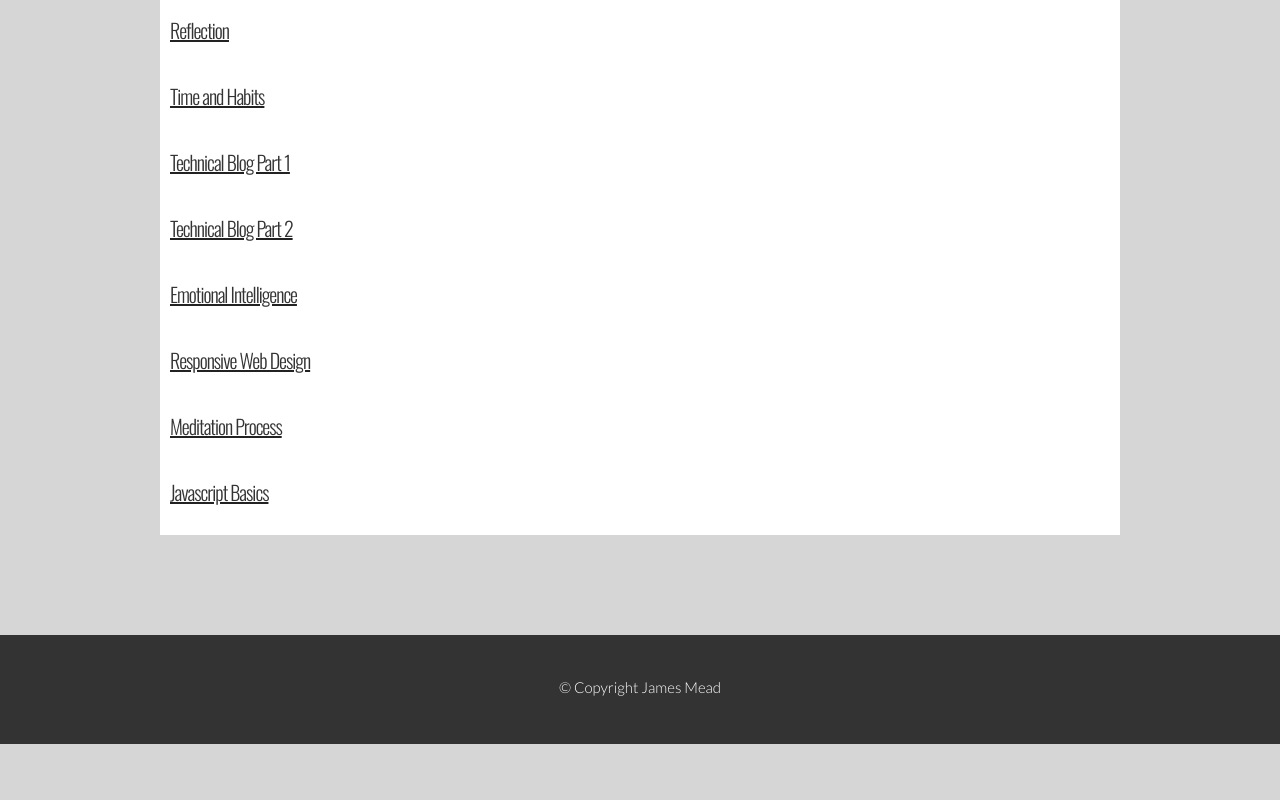
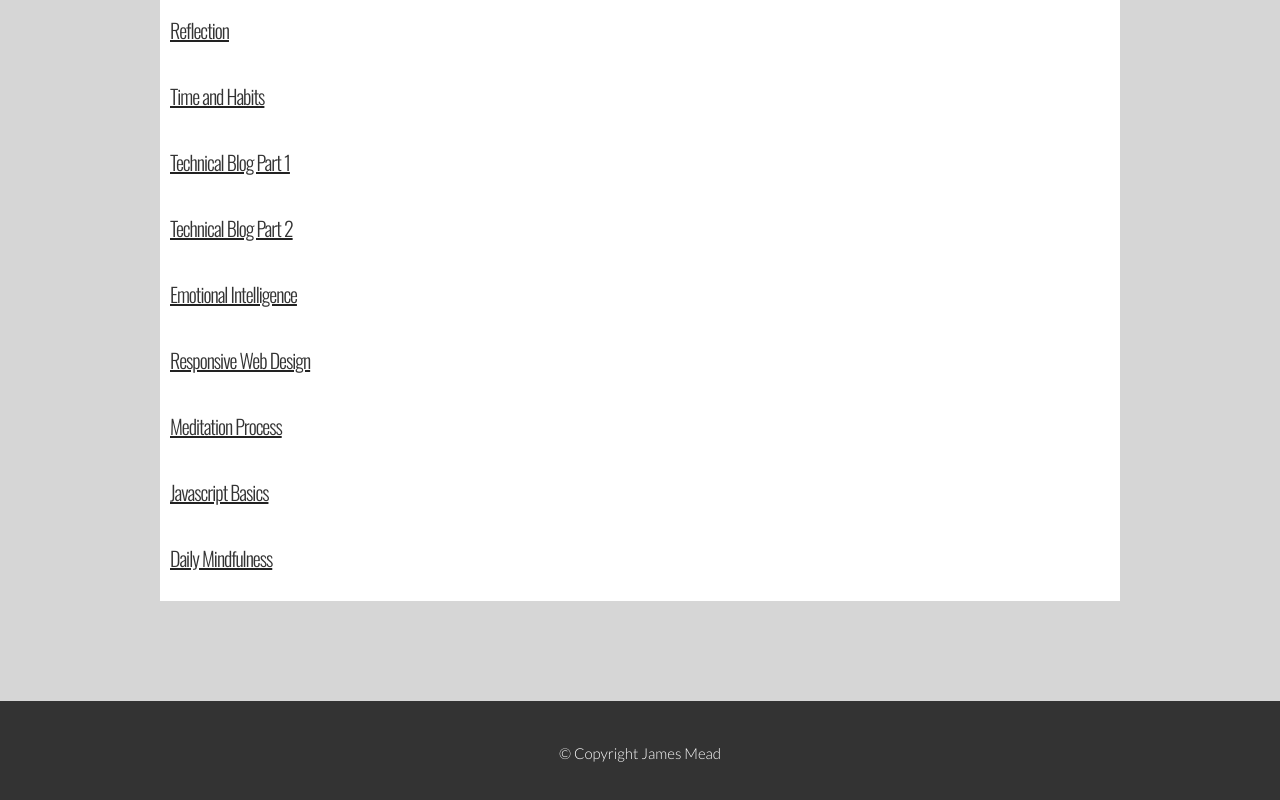
Before and after one commit to james-mead/james-mead.github.io, a plain HTML site: page blogs.html in a window 1280 px wide. Shown: the part 660-1460 px from the top of the page. Before the commit the page ends 1404 px from the top, so only its background shows below. Drawn offline with nearby package versions, Linux system fonts and the light colour scheme.

Commit message:
added daily mindfulness blog link

```diff
--- a/blogs.html
+++ b/blogs.html
@@ -84,6 +84,7 @@
                   <h3><a href="blog/c2-emotional-intelligence.html">Emotional Intelligence</a></h3><h3><a href="blog/t3-design-to-web-blog.html">Responsive Web Design</a></h3>
                   <h3><a href="blog/c3-meditation-process.html">Meditation Process</a></h3>
                   <h3><a href="blog/t4-javascript-basics.html">Javascript Basics</a></h3>
+                  <h3><a href="blog/c4-daily-mindfulness.html">Daily Mindfulness</a></h3>
                 </article>
               </div>
             </div>
```
